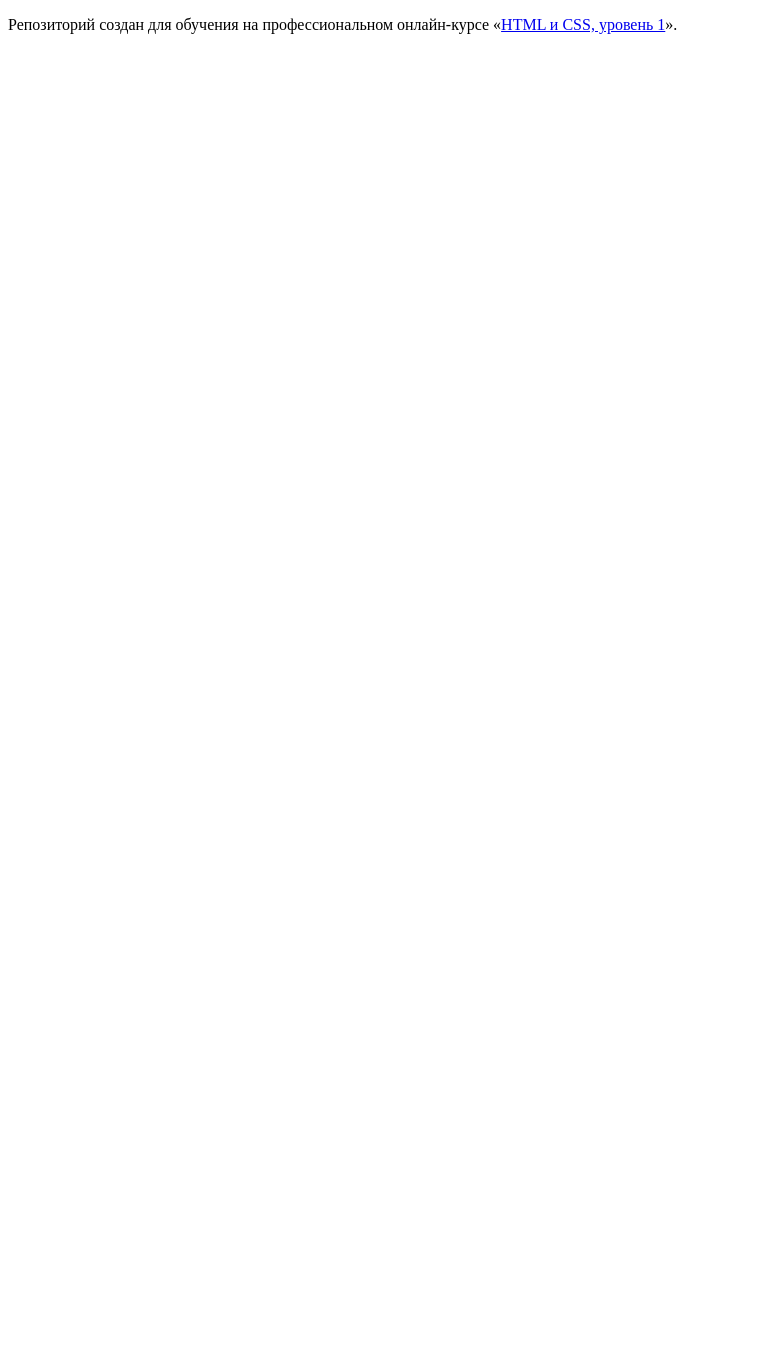
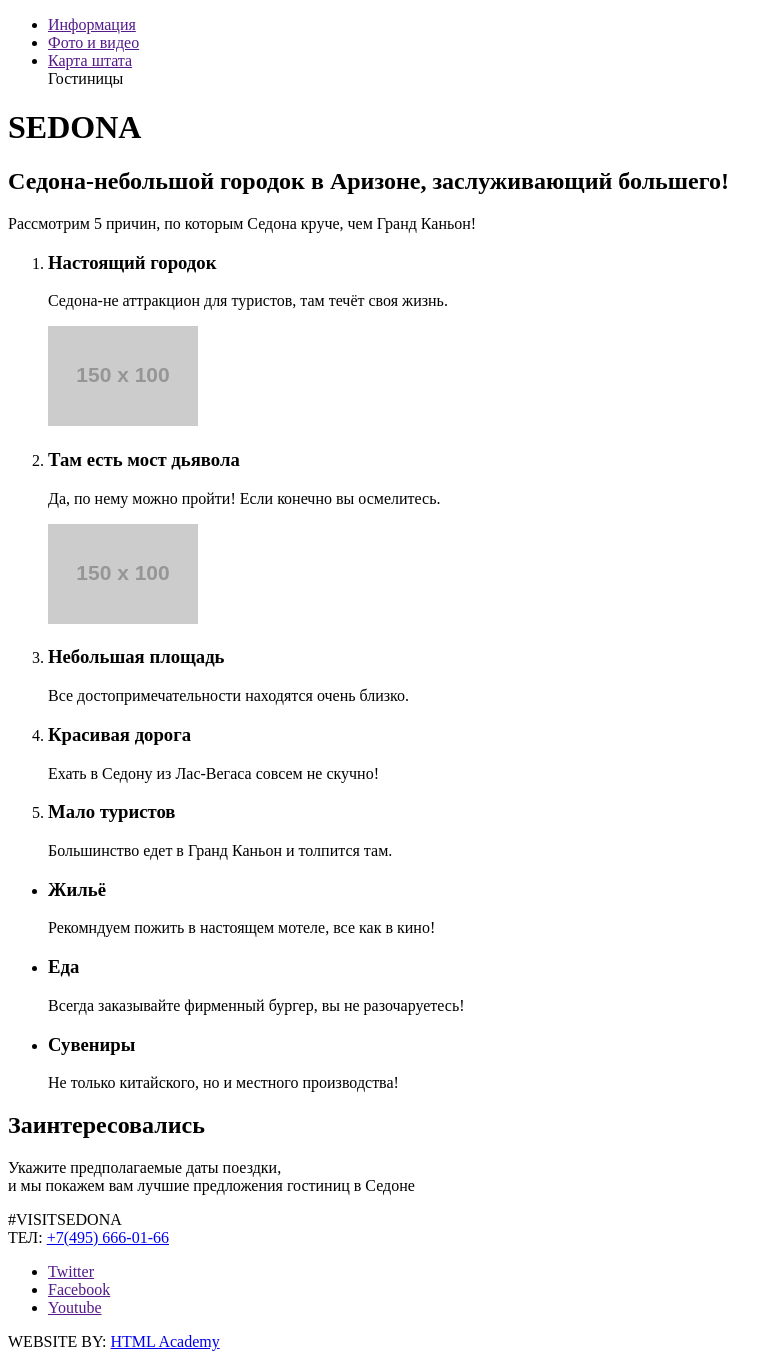
Before and after one commit to Ilia-Cherepkov/1598313-sedona-29, a plain HTML site: page index.html in a window 1280 px wide. Shown: the whole page, without its empty margins (0-782 px from the left). Before the commit the page ends 800 px from the top, so only its background shows below. Drawn offline with Linux system fonts and the light colour scheme; placeholder pictures from the web are drawn by us.

Commit message:
Разметил главную страницу

```diff
--- a/index.html
+++ b/index.html
@@ -5,8 +5,83 @@
     <title>HTML Academy: Седона</title>
   </head>
   <body>
-
-    <p>Репозиторий создан для обучения на профессиональном онлайн‑курсе «<a href="https://htmlacademy.ru/intensive/htmlcss">HTML и CSS, уровень 1</a>».</p>
-
+<header>
+  <nav>
+    <ul>
+      <li><a href="">Информация</a></li>
+      <li><a href="">Фото и видео</a></li>
+      <li><a href="">Карта штата</a></li>
+      <li<<a href="">Гостиницы</a></li>
+    </ul>
+  </nav>
+</header>
+<main>
+  <h1>SEDONA</h1>
+  <section>
+    <h2>Седона-небольшой городок в Аризоне, заслуживающий большего!</h2>
+    <p>Рассмотрим 5 причин, по которым Седона круче, чем Гранд Каньон!</p>
+    <ol>
+      <li>
+        <h3>Настоящий городок</h3>
+        <p>Седона-не аттракцион для туристов, там течёт своя жизнь.</p>
+        <img src="https://via.placeholder.com/150x100" alt="">
+      </li>
+      <li>
+        <h3>Там есть мост дьявола</h3>
+        <p>Да, по нему можно пройти! Если конечно вы осмелитесь.</p>
+        <img src="https://via.placeholder.com/150x100" alt="">
+      </li>
+      <li>
+        <h3>Небольшая площадь</h3>
+        <p>Все достопримечательности находятся очень близко.</p>
+      </li>
+      <li>
+        <h3>Красивая дорога</h3>
+        <p>Ехать в Седону из Лас-Вегаса совсем не скучно!</p>
+      </li>
+      <li>
+        <h3>Мало туристов</h3>
+        <p>Большинство едет в Гранд Каньон и толпится там.</p>
+      </li>
+    </ol>
+    <ul>
+      <li>
+        <h3>Жильё</h3>
+        <p>Рекомндуем пожить в настоящем мотеле, все как в кино!</p>
+      </li>
+      <li>
+        <h3>Еда</h3>
+        <p>Всегда заказывайте фирменный бургер, вы не разочаруетесь!</p>
+      </li>
+      <li>
+        <h3>Сувениры</h3>
+        <p>Не только китайского, но и местного производства!</p>
+      </li>
+    </ul>
+  </section>
+  <section>
+    <h2>Заинтересовались</h2>
+    <p>Укажите предполагаемые даты поездки,<br>
+    и мы покажем вам лучшие предложения гостиниц в Седоне</p>
+  </section>
+</main>
+<footer>
+<section>
+  <p>#VISITSEDONA<br>
+  ТЕЛ: <a href="tel:+74956660166">+7(495) 666-01-66</a>
+</p>
+</section>
+<section>
+  <ul>
+    <li><a href="">Twitter</a></li>
+    <li><a href="">Facebook</a></li>
+    <li><a href="">Youtube</a></li>
+  </ul>
+</section>
+<p>
+    WEBSITE BY:
+    <a href="https://htmlacademy.ru">HTML Academy</a>
+  </p>
+</footer>
   </body>
 </html>
```
